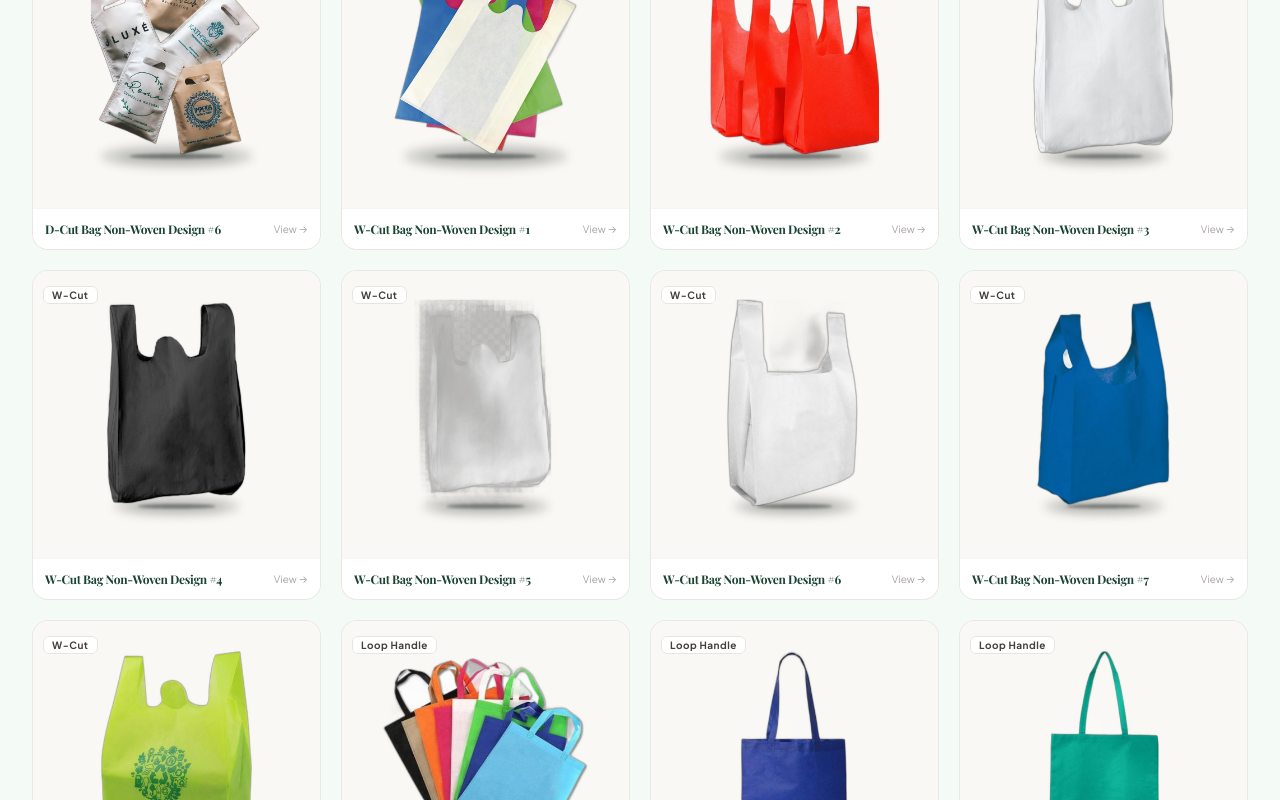
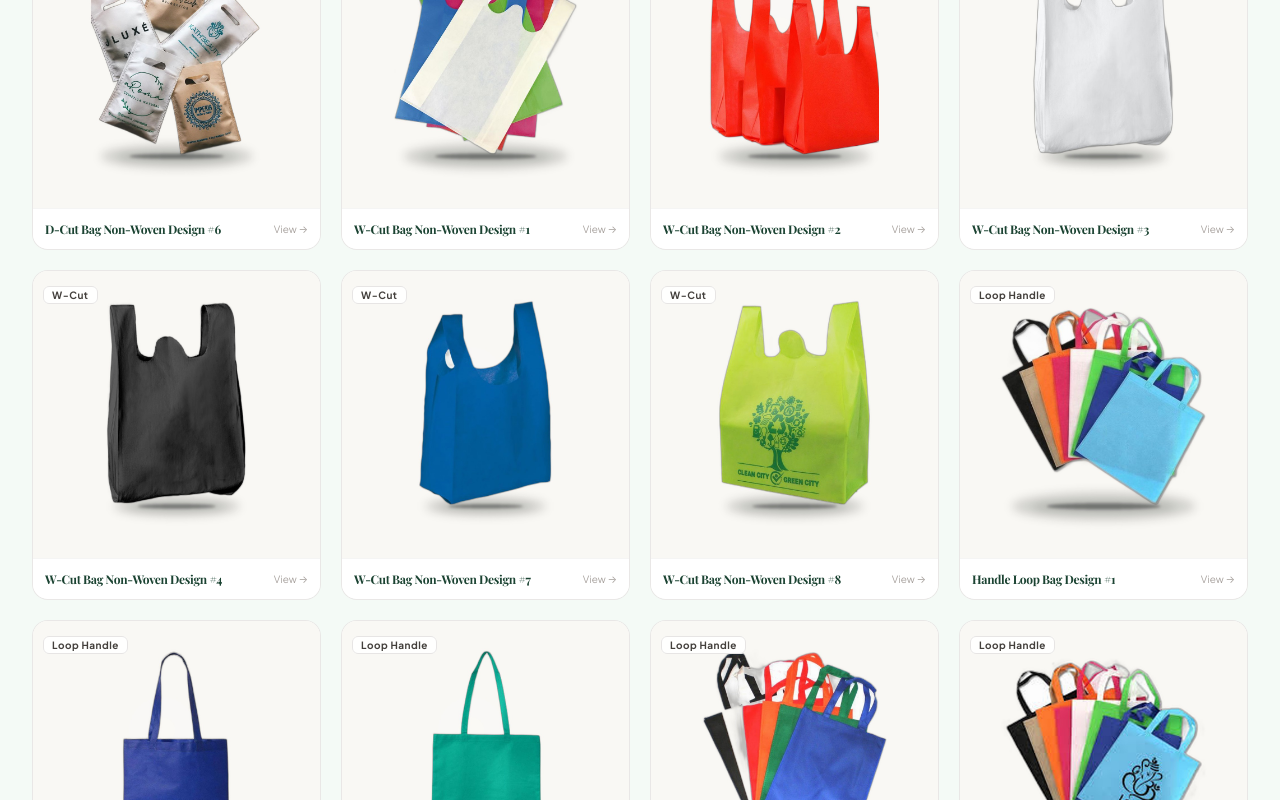
Before and after one commit to kingership321/ecoprintpack, a Next.js app: page /gallery in a window 1280 px wide. Shown: the part 1788-2588 px from the top of the page. Built offline with nearby package versions, Linux system fonts and the light colour scheme; a web font is replaced by a local one.

Commit message:
Remove unclear W-Cut bag items 5 and 6 from gallery

```diff
--- a/data/galleryData.ts
+++ b/data/galleryData.ts
@@ -489,24 +489,7 @@ export const galleryItems: GalleryItem[] = [
     image: '/asset/gallery-studio/gallery-56.jpg',
     alt: 'W-Cut Bag Non-Woven Design #4 - Eco Print & Pack Nepal'
   },
-  {
-    id: 57,
-    title: 'W-Cut Bag Non-Woven Design #5',
-    category: 'Non-Woven',
-    subCategory: 'W-Cut Bag Non-Woven',
-    badge: 'W-Cut',
-    image: '/asset/gallery-studio/gallery-57.jpg',
-    alt: 'W-Cut Bag Non-Woven Design #5 - Eco Print & Pack Nepal'
-  },
-  {
-    id: 58,
-    title: 'W-Cut Bag Non-Woven Design #6',
-    category: 'Non-Woven',
-    subCategory: 'W-Cut Bag Non-Woven',
-    badge: 'W-Cut',
-    image: '/asset/gallery-studio/gallery-58.jpg',
-    alt: 'W-Cut Bag Non-Woven Design #6 - Eco Print & Pack Nepal'
-  },
+
   {
     id: 59,
     title: 'W-Cut Bag Non-Woven Design #7',
```
